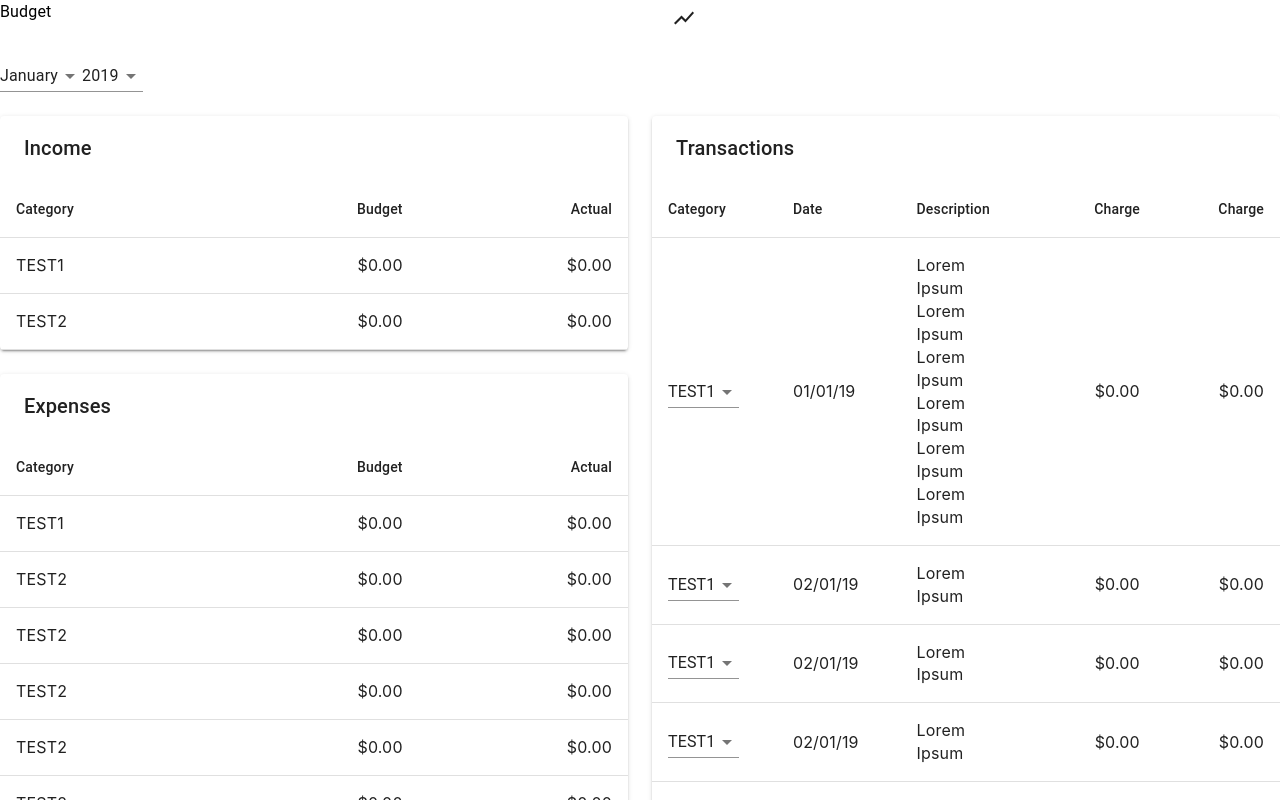
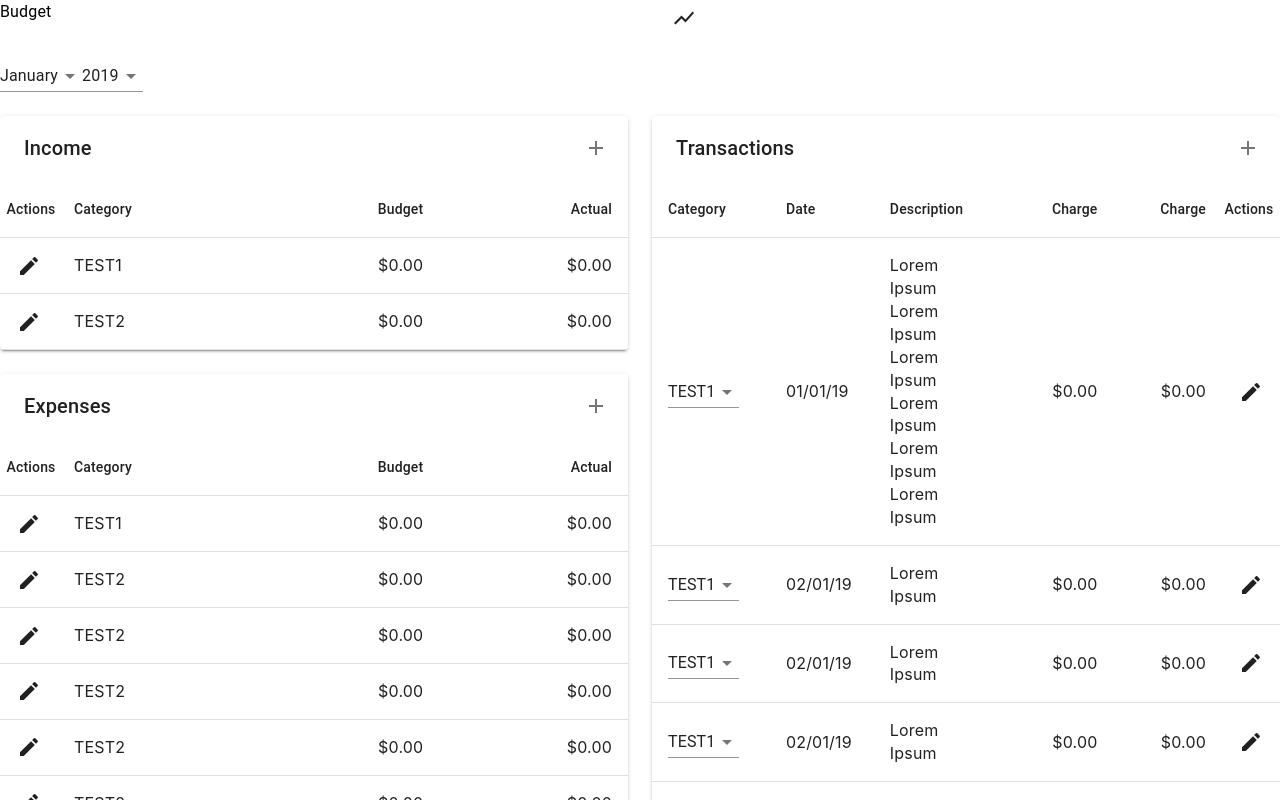
Before and after one commit to Jonny-B/budget, a React (Create React App) app in the folder budget_ui/: page / in a window 1280 px wide. Shown: the top 800 px of the page. Built offline with nearby package versions, Linux system fonts and the light colour scheme.

Commit message:
Adding Add/Edit buttons

```diff
--- a/budget_ui/src/js/components/Budget.js
+++ b/budget_ui/src/js/components/Budget.js
@@ -1,11 +1,23 @@
 import React, {Component} from 'react'
 import MaterialTable from 'material-table'
-import {Grid} from '@material-ui/core'
+import {Grid, Modal, Card, Typography} from '@material-ui/core'
+import {Add, Create} from "@material-ui/icons";
 
 class Budget extends Component {
     constructor(props) {
-        super(props)
+        super(props);
+        this.state = {open: false};
+        this.handleOpen = this.handleOpen.bind(this);
+        this.handleClose = this.handleClose.bind(this);
     }
+
+    handleOpen() {
+        this.setState({open: true})
+    };
+
+    handleClose() {
+        this.setState({open: false})
+    };
 
     render() {
         return (
@@ -20,6 +32,27 @@ class Budget extends Component {
                                 {title: 'Budget', field: 'budget', type: 'currency'},
                                 {title: 'Actual', field: 'actual', type: 'currency'}
                             ]}
+                            actions={[
+                                {
+                                    icon: () => {
+                                        return <Create/>
+                                    },
+                                    tooltip: 'Edit Transaction',
+                                    onClick: (event, rowData) => {
+                                        this.handleOpen("income")
+                                    }
+                                },
+                                {
+                                    icon: () => {
+                                        return <Add/>
+                                    },
+                                    tooltip: 'Add Transaction',
+                                    isFreeAction: true,
+                                    onClick: (event, rowData) => {
+                                        this.handleOpen("addIncome")
+                                    }
+                                }
+                            ]}
                             data={[
                                 {category: 'TEST1', budget: 0.00, actual: 0.00},
                                 {category: 'TEST2', budget: 0.00, actual: 0.00},
@@ -33,6 +66,27 @@ class Budget extends Component {
                                 {title: 'Category', field: 'category'},
                                 {title: 'Budget', field: 'budget', type: 'currency'},
                                 {title: 'Actual', field: 'actual', type: 'currency'}
+                            ]}
+                            actions={[
+                                {
+                                    icon: () => {
+                                        return <Create/>
+                                    },
+                                    tooltip: 'Edit Transaction',
+                                    onClick: (event, rowData) => {
+                                        this.handleOpen("expenses")
+                                    }
+                                },
+                                {
+                                    icon: () => {
+                                        return <Add/>
+                                    },
+                                    tooltip: 'Add Transaction',
+                                    isFreeAction: true,
+                                    onClick: (event, rowData) => {
+                                        this.handleOpen("addExpenses")
+                                    }
+                                }
                             ]}
                             data={[
                                 {category: 'TEST1', budget: 0.00, actual: 0.00},
@@ -68,6 +122,27 @@ class Budget extends Component {
                                 {title: 'Actual', field: 'actual', type: 'currency'},
                                 {title: 'Bucket Total', field: 'bucketTotal', type: 'currency'}
                             ]}
+                            actions={[
+                                {
+                                    icon: () => {
+                                        return <Create/>
+                                    },
+                                    tooltip: 'Edit Transaction',
+                                    onClick: (event, rowData) => {
+                                        this.handleOpen('savings')
+                                    }
+                                },
+                                {
+                                    icon: () => {
+                                        return <Add/>
+                                    },
+                                    tooltip: 'Add Transaction',
+                                    isFreeAction: true,
+                                    onClick: (event, rowData) => {
+                                        this.handleOpen("addSavings")
+                                    }
+                                }
+                            ]}
                             data={[
                                 {category: 'TEST1', budget: 0.00, actual: 0.00, bucketTotal: 0.00},
                                 {category: 'TEST2', budget: 0.00, actual: 0.00, bucketTotal: 0.00},
@@ -91,6 +166,17 @@ class Budget extends Component {
                             ]}/>
                     </Grid>
                 </Grid>
+
+                <Modal
+                    aria-labelledby="simple-modal-title"
+                    aria-describedby="simple-modal-description"
+                    open={this.state.open}
+                    onClose={this.handleClose}
+                >
+                    <Card>
+                        <Typography>Editing</Typography>
+                    </Card>
+                </Modal>
             </div>
         )
     }
--- a/budget_ui/src/js/components/Transactions.js
+++ b/budget_ui/src/js/components/Transactions.js
@@ -1,17 +1,30 @@
 import React, {Component} from 'react'
-import {Select, MenuItem} from '@material-ui/core'
+import {Select, MenuItem, Modal, Card, Typography} from '@material-ui/core'
+import {Create, Add} from '@material-ui/icons'
 import MaterialTable from "material-table";
 
 class Transactions extends Component {
     constructor(props) {
-        super(props)
+        super(props);
+        this.state = {open: false};
+        this.handleOpen = this.handleOpen.bind(this);
+        this.handleClose = this.handleClose.bind(this);
     }
+
+    handleOpen() {
+        this.setState({open: true})
+    };
+
+    handleClose() {
+        this.setState({open: false})
+    };
 
     render() {
         return (
+            <div>
                 <MaterialTable
                     title={"Transactions"}
-                options={{search: false, paging: false}}
+                    options={{search: false, paging: false, actionsColumnIndex: -1}}
                     columns={[
                         {
                             title: 'Category', field: 'category', render: rowData =>
@@ -26,8 +39,34 @@ class Transactions extends Component {
                         {title: 'Charge', field: 'charge', type: 'currency'},
                         {title: 'Charge', field: 'charge', type: 'currency'},
                     ]}
+                    actions={[
+                        {
+                            icon: () => {
+                                return <Create/>
+                            },
+                            tooltip: 'Edit Transaction',
+                            onClick: (event, rowData) => {
+                                this.handleOpen('transaction')
+                            }
+                        },
+                        {
+                            icon: () => {
+                                return <Add/>
+                            },
+                            tooltip: 'Add Transaction',
+                            isFreeAction: true,
+                            onClick: (event, rowData) => {
+                                this.handleOpen('addTransaction')
+                            }
+                        }
+                    ]}
                     data={[
-                    {date: '01/01/19', description: 'Lorem Ipsum Lorem Ipsum Lorem Ipsum Lorem Ipsum Lorem Ipsum Lorem Ipsum', budget: 0.00, actual: 0.00},
+                        {
+                            date: '01/01/19',
+                            description: 'Lorem Ipsum Lorem Ipsum Lorem Ipsum Lorem Ipsum Lorem Ipsum Lorem Ipsum',
+                            budget: 0.00,
+                            actual: 0.00
+                        },
                         {date: '02/01/19', description: 'Lorem Ipsum', budget: 0.00, actual: 0.00},
                         {date: '02/01/19', description: 'Lorem Ipsum', budget: 0.00, actual: 0.00},
                         {date: '02/01/19', description: 'Lorem Ipsum', budget: 0.00, actual: 0.00},
@@ -47,41 +86,19 @@ class Transactions extends Component {
                         {date: '02/01/19', description: 'Lorem Ipsum', budget: 0.00, actual: 0.00},
                         {date: '02/01/19', description: 'Lorem Ipsum', budget: 0.00, actual: 0.00},
                         {date: '02/01/19', description: 'Lorem Ipsum', budget: 0.00, actual: 0.00},
-                    {date: '02/01/19', description: 'Lorem Ipsum', budget: 0.00, actual: 0.00},
-                    {date: '02/01/19', description: 'Lorem Ipsum', budget: 0.00, actual: 0.00},
-                    {date: '02/01/19', description: 'Lorem Ipsum', budget: 0.00, actual: 0.00},
-                    {date: '02/01/19', description: 'Lorem Ipsum', budget: 0.00, actual: 0.00},
-                    {date: '02/01/19', description: 'Lorem Ipsum', budget: 0.00, actual: 0.00},
-                    {date: '02/01/19', description: 'Lorem Ipsum', budget: 0.00, actual: 0.00},
-                    {date: '02/01/19', description: 'Lorem Ipsum', budget: 0.00, actual: 0.00},
-                    {date: '02/01/19', description: 'Lorem Ipsum', budget: 0.00, actual: 0.00},
-                    {date: '02/01/19', description: 'Lorem Ipsum', budget: 0.00, actual: 0.00},
-                    {date: '02/01/19', description: 'Lorem Ipsum', budget: 0.00, actual: 0.00},
-                    {date: '02/01/19', description: 'Lorem Ipsum', budget: 0.00, actual: 0.00},
-                    {date: '02/01/19', description: 'Lorem Ipsum', budget: 0.00, actual: 0.00},
-                    {date: '02/01/19', description: 'Lorem Ipsum', budget: 0.00, actual: 0.00},
-                    {date: '02/01/19', description: 'Lorem Ipsum', budget: 0.00, actual: 0.00},
-                    {date: '02/01/19', description: 'Lorem Ipsum', budget: 0.00, actual: 0.00},
-                    {date: '02/01/19', description: 'Lorem Ipsum', budget: 0.00, actual: 0.00},
-                    {date: '02/01/19', description: 'Lorem Ipsum', budget: 0.00, actual: 0.00},
-                    {date: '02/01/19', description: 'Lorem Ipsum', budget: 0.00, actual: 0.00},
-                    {date: '02/01/19', description: 'Lorem Ipsum', budget: 0.00, actual: 0.00},
-                    {date: '02/01/19', description: 'Lorem Ipsum', budget: 0.00, actual: 0.00},
-                    {date: '02/01/19', description: 'Lorem Ipsum', budget: 0.00, actual: 0.00},
-                    {date: '02/01/19', description: 'Lorem Ipsum', budget: 0.00, actual: 0.00},
-                    {date: '02/01/19', description: 'Lorem Ipsum', budget: 0.00, actual: 0.00},
-                    {date: '02/01/19', description: 'Lorem Ipsum', budget: 0.00, actual: 0.00},
-                    {date: '02/01/19', description: 'Lorem Ipsum', budget: 0.00, actual: 0.00},
-                    {date: '02/01/19', description: 'Lorem Ipsum', budget: 0.00, actual: 0.00},
-                    {date: '02/01/19', description: 'Lorem Ipsum', budget: 0.00, actual: 0.00},
-                    {date: '02/01/19', description: 'Lorem Ipsum', budget: 0.00, actual: 0.00},
-                    {date: '02/01/19', description: 'Lorem Ipsum', budget: 0.00, actual: 0.00},
-                    {date: '02/01/19', description: 'Lorem Ipsum', budget: 0.00, actual: 0.00},
-                    {date: '02/01/19', description: 'Lorem Ipsum', budget: 0.00, actual: 0.00},
-                    {date: '02/01/19', description: 'Lorem Ipsum', budget: 0.00, actual: 0.00},
-                    {date: '02/01/19', description: 'Lorem Ipsum', budget: 0.00, actual: 0.00},
+                    ]}/>
 
-                ]}/>
+                <Modal
+                    aria-labelledby="simple-modal-title"
+                    aria-describedby="simple-modal-description"
+                    open={this.state.open}
+                    onClose={this.handleClose}
+                >
+                    <Card>
+                        <Typography>Editing</Typography>
+                    </Card>
+                </Modal>
+            </div>
         )
     }
 }
```
Lines whose indentation alone changed are shown as unchanged.
